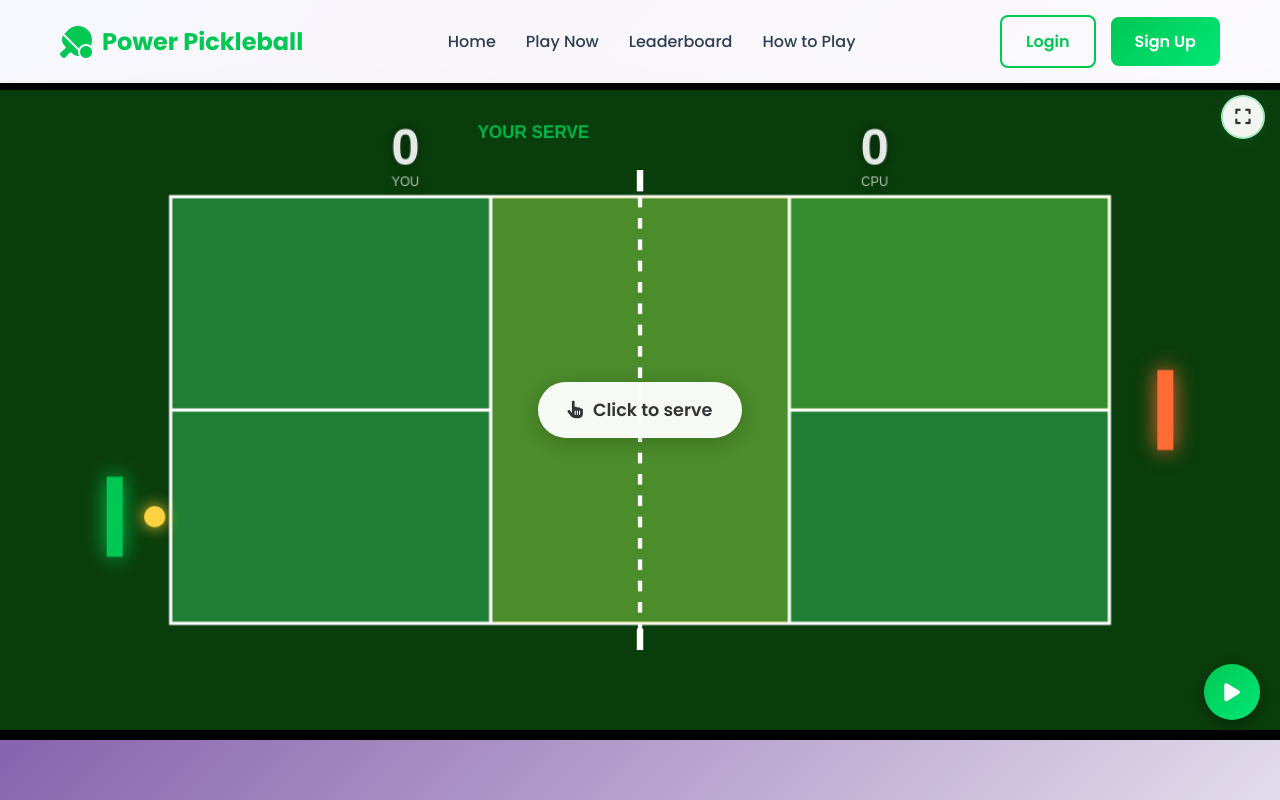
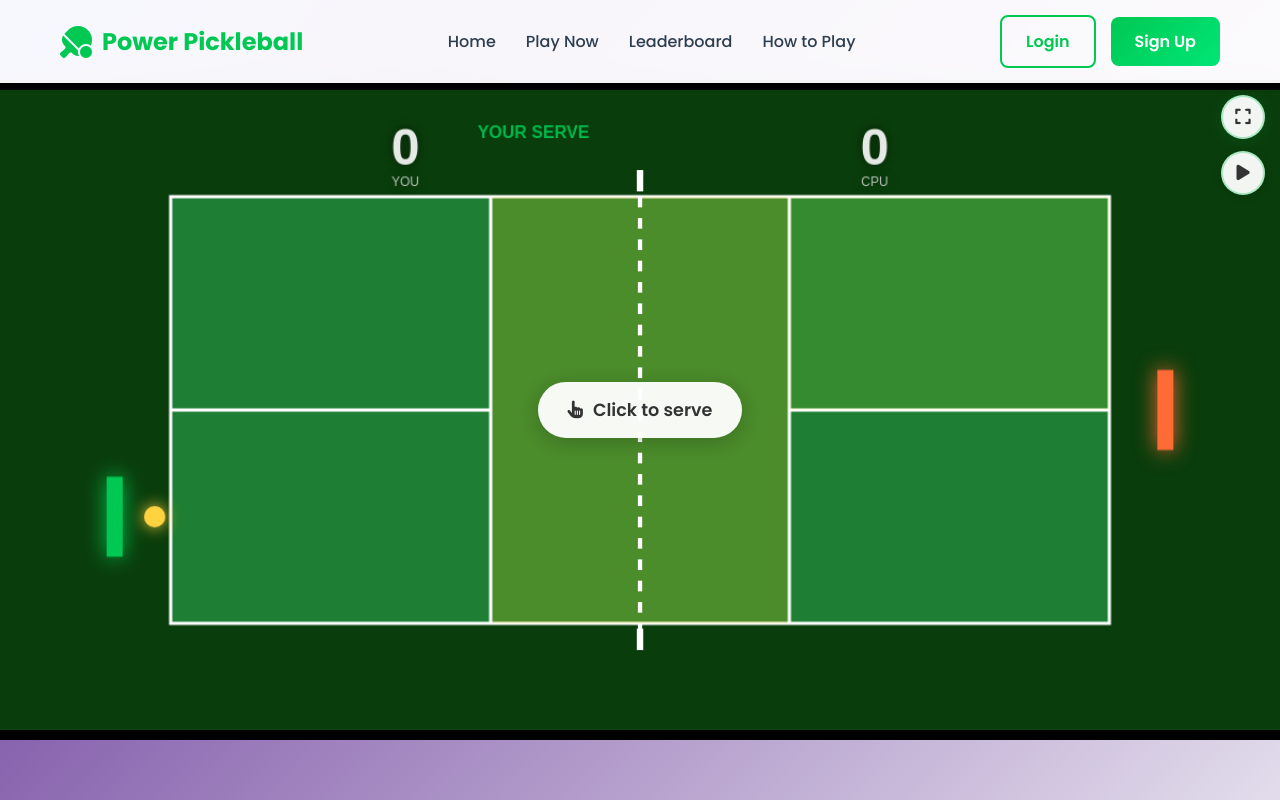
Before and after one commit to sempressimo2/power-pickleball, a Vue app: page /game in a window 1280 px wide. Both pictures are taken after a click on the button "Start Game". Shown: the top 800 px of the page. Built offline with nearby package versions, Linux system fonts and the light colour scheme.

Commit message:
button positon update

```diff
--- a/src/components/GameCanvas.css
+++ b/src/components/GameCanvas.css
@@ -53,6 +53,110 @@ canvas {
 @keyframes pulse {
   0%, 100% { transform: scale(1); }
   50% { transform: scale(1.05); }
+}
+
+/* Top Right Control Buttons */
+.top-controls {
+  position: absolute;
+  top: 15px;
+  right: 15px;
+  z-index: 50;
+  display: flex;
+  flex-direction: column;
+  gap: 12px;
+}
+
+.control-button {
+  width: 44px;
+  height: 44px;
+  border-radius: 50%;
+  background: rgba(255, 255, 255, 0.95);
+  color: #333;
+  border: 2px solid rgba(0, 200, 83, 0.3);
+  display: flex;
+  align-items: center;
+  justify-content: center;
+  font-size: 1.1rem;
+  cursor: pointer;
+  box-shadow: 0 2px 10px rgba(0, 0, 0, 0.15);
+  transition: all 0.3s ease;
+}
+
+.control-button:hover {
+  background: rgba(0, 200, 83, 0.95);
+  color: white;
+  transform: scale(1.1);
+  box-shadow: 0 4px 15px rgba(0, 200, 83, 0.4);
+}
+
+.control-button:active {
+  transform: scale(0.95);
+}
+
+/* Fullscreen Button Specific */
+.fullscreen-toggle:not(.in-fullscreen) {
+  animation: gentle-pulse 3s infinite;
+}
+
+@keyframes gentle-pulse {
+  0%, 100% {
+    box-shadow: 0 2px 10px rgba(0, 0, 0, 0.15);
+  }
+  50% {
+    box-shadow: 0 2px 20px rgba(0, 200, 83, 0.3);
+  }
+}
+
+/* FAB (Play/Pause Button) Specific */
+.fab.active {
+  background: rgba(255, 107, 53, 0.95);
+  border-color: rgba(255, 107, 53, 0.3);
+  transform: rotate(45deg);
+}
+
+.fab.active:hover {
+  background: rgba(255, 107, 53, 0.95);
+  color: white;
+  transform: rotate(45deg) scale(1.1);
+  box-shadow: 0 4px 15px rgba(255, 107, 53, 0.4);
+}
+
+/* Control Menu positioned below buttons */
+.control-menu {
+  position: absolute;
+  top: 120px; /* Below both buttons with some spacing */
+  right: 15px;
+  background: white;
+  border-radius: 15px;
+  padding: 10px;
+  box-shadow: 0 4px 20px rgba(0, 0, 0, 0.2);
+  min-width: 160px;
+  z-index: 45;
+}
+
+.control-menu-item {
+  width: 100%;
+  padding: 12px 16px;
+  background: transparent;
+  border: none;
+  border-radius: 10px;
+  cursor: pointer;
+  display: flex;
+  align-items: center;
+  gap: 12px;
+  font-size: 1rem;
+  color: #333;
+  transition: background 0.3s ease;
+  text-align: left;
+}
+
+.control-menu-item:hover {
+  background: #f0f0f0;
+}
+
+.control-menu-item i {
+  width: 20px;
+  color: #00c853;
 }
 
 /* Game Overlay */
@@ -201,80 +305,6 @@ canvas {
   transform: scale(1.05);
 }
 
-/* FAB Container */
-.fab-container {
-  position: absolute;
-  bottom: 20px;
-  right: 20px;
-  z-index: 100;
-}
-
-.fab {
-  width: 56px;
-  height: 56px;
-  border-radius: 50%;
-  background: linear-gradient(135deg, #00c853, #00e676);
-  color: white;
-  border: none;
-  display: flex;
-  align-items: center;
-  justify-content: center;
-  font-size: 1.3rem;
-  cursor: pointer;
-  box-shadow: 0 4px 15px rgba(0, 0, 0, 0.3);
-  transition: all 0.3s ease;
-}
-
-.fab.active {
-  background: linear-gradient(135deg, #ff6b35, #ff8c42);
-  transform: rotate(45deg);
-}
-
-.fab:hover {
-  transform: scale(1.1);
-}
-
-.fab.active:hover {
-  transform: rotate(45deg) scale(1.1);
-}
-
-/* FAB Menu */
-.fab-menu {
-  position: absolute;
-  bottom: 70px;
-  right: 0;
-  background: white;
-  border-radius: 15px;
-  padding: 10px;
-  box-shadow: 0 4px 20px rgba(0, 0, 0, 0.2);
-  min-width: 160px;
-}
-
-.fab-menu-item {
-  width: 100%;
-  padding: 12px 16px;
-  background: transparent;
-  border: none;
-  border-radius: 10px;
-  cursor: pointer;
-  display: flex;
-  align-items: center;
-  gap: 12px;
-  font-size: 1rem;
-  color: #333;
-  transition: background 0.3s ease;
-  text-align: left;
-}
-
-.fab-menu-item:hover {
-  background: #f0f0f0;
-}
-
-.fab-menu-item i {
-  width: 20px;
-  color: #00c853;
-}
-
 /* Transitions */
 .scale-enter-active,
 .scale-leave-active {
@@ -308,6 +338,29 @@ canvas {
     padding: 0;
   }
 
+  .top-controls {
+    top: 10px;
+    right: 10px;
+    gap: 10px;
+  }
+
+  .control-button {
+    width: 40px;
+    height: 40px;
+    font-size: 1rem;
+  }
+
+  .control-menu {
+    top: 100px; /* Adjusted for smaller buttons */
+    right: 10px;
+    min-width: 140px;
+  }
+
+  .control-menu-item {
+    padding: 10px 14px;
+    font-size: 0.9rem;
+  }
+
   .serve-instruction {
     padding: 12px 25px;
     font-size: 1rem;
@@ -332,17 +385,6 @@ canvas {
   .winner-overlay p {
     font-size: 1.2rem;
   }
-
-  .fab-container {
-    bottom: 15px;
-    right: 15px;
-  }
-
-  .fab {
-    width: 48px;
-    height: 48px;
-    font-size: 1.1rem;
-  }
 }
 
 /* Fullscreen styles */
@@ -354,65 +396,13 @@ canvas {
   padding: 0;
 }
 
-/* Persistent Fullscreen Toggle Button */
-.fullscreen-toggle {
-  position: absolute;
-  top: 15px;
-  right: 15px;
-  width: 44px;
-  height: 44px;
-  border-radius: 50%;
-  background: rgba(255, 255, 255, 0.95);
-  color: #333;
-  border: 2px solid rgba(0, 200, 83, 0.3);
-  display: flex;
-  align-items: center;
-  justify-content: center;
-  font-size: 1.1rem;
-  cursor: pointer;
-  box-shadow: 0 2px 10px rgba(0, 0, 0, 0.15);
-  transition: all 0.3s ease;
-  z-index: 50;
+/* Ensure visibility in fullscreen mode */
+.game-container:fullscreen .control-button,
+.game-container:-webkit-full-screen .control-button {
+  background: rgba(255, 255, 255, 0.9);
 }
 
-.fullscreen-toggle:hover {
-  background: rgba(0, 200, 83, 0.95);
-  color: white;
-  transform: scale(1.1);
-  box-shadow: 0 4px 15px rgba(0, 200, 83, 0.4);
+.game-container:fullscreen .control-menu,
+.game-container:-webkit-full-screen .control-menu {
+  background: rgba(255, 255, 255, 0.95);
 }
-
-.fullscreen-toggle:active {
-  transform: scale(0.95);
-}
-
-/* Make it more prominent when not in fullscreen */
-.fullscreen-toggle:not(.in-fullscreen) {
-  animation: gentle-pulse 3s infinite;
-}
-
-@keyframes gentle-pulse {
-  0%, 100% {
-    box-shadow: 0 2px 10px rgba(0, 0, 0, 0.15);
-  }
-  50% {
-    box-shadow: 0 2px 20px rgba(0, 200, 83, 0.3);
-  }
-}
-
-/* Mobile adjustments for fullscreen toggle */
-@media (max-width: 768px) {
-  .fullscreen-toggle {
-    width: 40px;
-    height: 40px;
-    font-size: 1rem;
-    top: 10px;
-    right: 10px;
-  }
-}
-
-/* Ensure visibility in fullscreen mode */
-.game-container:fullscreen .fullscreen-toggle,
-.game-container:-webkit-full-screen .fullscreen-toggle {
-  background: rgba(255, 255, 255, 0.9);
-}
--- a/src/components/GameCanvas.vue
+++ b/src/components/GameCanvas.vue
@@ -8,13 +8,27 @@
       </button>
     </div>
 
+    <!-- Top Right Control Buttons -->
+    <div class="top-controls">
       <button
         @click="toggleFullscreen"
-      class="fullscreen-toggle"
+        class="control-button fullscreen-toggle"
         :title="isFullscreen ? 'Exit Fullscreen' : 'Enter Fullscreen'"
       >
         <i class="fas" :class="isFullscreen ? 'fa-compress' : 'fa-expand'"></i>
       </button>
+
+      <!-- Play/Pause Button -->
+      <button
+        @click="toggleMenu"
+        class="control-button fab"
+        :class="{ active: menuOpen }"
+        v-if="gameStarted"
+        :title="gameActive ? 'Game Menu' : 'Game Menu'"
+      >
+        <i class="fas" :class="menuOpen ? 'fa-times' : (gameActive ? 'fa-pause' : 'fa-play')"></i>
+      </button>
+    </div>
 
     <!-- Main Canvas -->
     <div class="canvas-wrapper" ref="canvasWrapper">
@@ -58,34 +72,27 @@
       </div>
     </div>
 
-    <!-- Floating Action Button (FAB) -->
-    <div class="fab-container" v-if="gameStarted">
-      <button @click="toggleMenu" class="fab" :class="{ active: menuOpen }">
-        <i class="fas" :class="menuOpen ? 'fa-times' : (gameActive ? 'fa-pause' : 'fa-play')"></i>
-      </button>
-
-      <!-- FAB Menu -->
+    <!-- Menu positioned below control buttons -->
     <transition name="scale">
-        <div v-if="menuOpen" class="fab-menu">
-          <button @click="toggleGame" class="fab-menu-item">
+      <div v-if="menuOpen && gameStarted" class="control-menu">
+        <button @click="toggleGame" class="control-menu-item">
           <i class="fas" :class="gameActive ? 'fa-pause' : 'fa-play'"></i>
           <span>{{ gameActive ? 'Pause' : 'Resume' }}</span>
         </button>
-          <button @click="resetGame" class="fab-menu-item">
+        <button @click="resetGame" class="control-menu-item">
           <i class="fas fa-redo"></i>
           <span>Reset</span>
         </button>
-          <button @click="toggleFullscreen" class="fab-menu-item">
+        <button @click="toggleFullscreen" class="control-menu-item">
           <i class="fas" :class="isFullscreen ? 'fa-compress' : 'fa-expand'"></i>
           <span>{{ isFullscreen ? 'Exit Fullscreen' : 'Fullscreen' }}</span>
         </button>
-          <button @click="exitGame" class="fab-menu-item">
+        <button @click="exitGame" class="control-menu-item">
           <i class="fas fa-home"></i>
           <span>Exit</span>
         </button>
       </div>
     </transition>
-    </div>
 
     <!-- Start button for desktop/first time -->
     <div v-if="!gameStarted && !isMobile" class="start-overlay">
```
Lines whose indentation alone changed are shown as unchanged.
